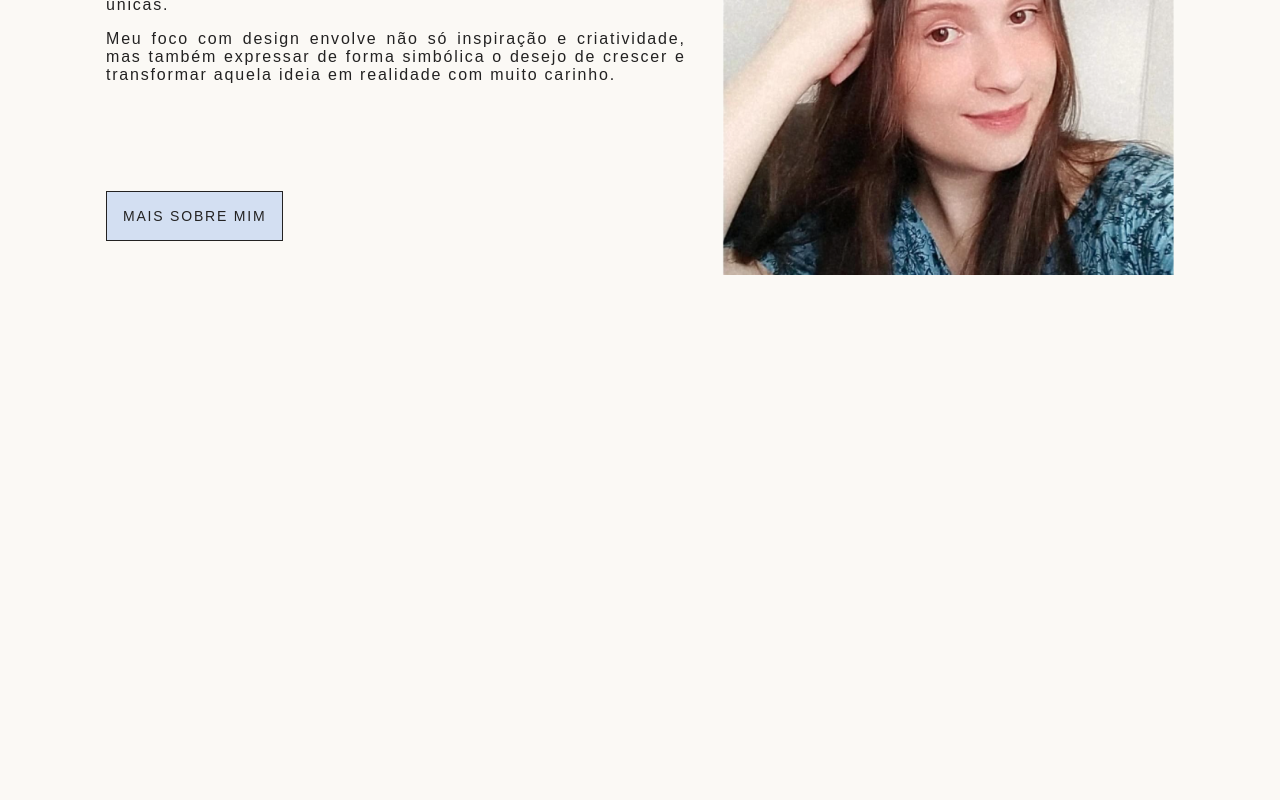
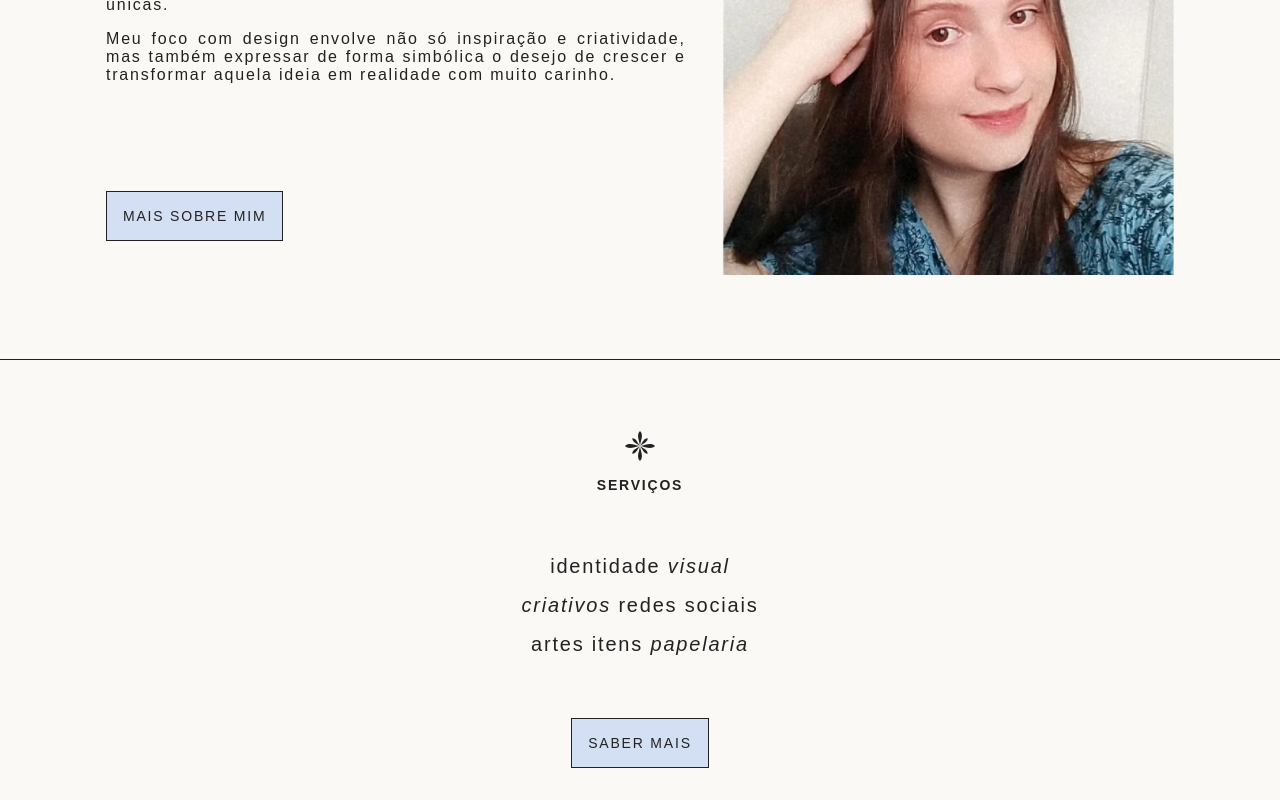
Before and after one commit to PedroVignotto/LeBueno, a Next.js app: page / in a window 1280 px wide. Shown: the part 1209-2009 px from the top of the page. Before the commit the page ends 1488 px from the top, so only its background shows below. Built offline with nearby package versions, Linux system fonts and the light colour scheme; a web font is replaced by a local one.

Commit message:
feat: add service section on home page

```diff
--- a/src/pages/index.tsx
+++ b/src/pages/index.tsx
@@ -1,4 +1,6 @@
-import { HeroContainer, HeroContent, BackgroundAbout, AboutContainer, AboutContent } from '../styles/pages/home'
+import { Button } from '../components'
+
+import { HeroContainer, HeroContent, BackgroundAbout, AboutContainer, AboutContent, ServiceContainer, ServiceContent } from '../styles/pages/home'
 
 import Head from 'next/head'
 import Image from 'next/image'
@@ -33,13 +35,33 @@ export default function Home() {
               <p>Sou uma empreendedora e designer de marcas afetivas há quase 4 anos. Amo trabalhar com marcas de mulheres inspiradoras e únicas.</p>
               <p>Meu foco com design envolve não só inspiração e criatividade, mas também expressar de forma simbólica o desejo de crescer e transformar aquela ideia em realidade com muito carinho.</p>
             </div>
-            <button>mais sobre mim</button>
+            <Button>mais sobre mim</Button>
           </section>
           <aside>
             <Image src="/images/photo-profile.png" alt="Eu" width={500} height={550} />
           </aside>
         </AboutContent>
       </AboutContainer>
+      <ServiceContainer>
+        <ServiceContent>
+          <div>
+            <Image src="/images/logo-symbol-black.svg" alt="Simbolo" width={30} height={30} />
+            <h3>serviços</h3>
+          </div>
+          <ul>
+            <li>
+              <p>identidade <span>visual</span></p>
+            </li>
+            <li>
+              <p><span>criativos</span> redes sociais</p>
+            </li>
+            <li>
+              <p>artes itens <span>papelaria</span></p>
+            </li>
+          </ul>
+          <Button>saber mais</Button>
+        </ServiceContent>
+      </ServiceContainer>
     </>
   )
 }
--- a/src/styles/pages/home.ts
+++ b/src/styles/pages/home.ts
@@ -145,19 +145,6 @@ export const AboutContent = styled.div`
 
     button {
       margin-top: 2rem;
-      text-transform: uppercase;
-      font-size: 0.875rem;
-      font-weight: 400;
-      letter-spacing: 1.8px;
-      color: ${colors.black};
-      background: ${colors.blue};
-      border: 1px solid ${colors.black};
-      padding: 1rem;
-      width: auto;
-
-      &:hover {
-        background: ${darken(0.07, colors.blue)}
-      }
     }
   }
 
@@ -198,3 +185,67 @@ export const AboutContent = styled.div`
     }
   }
 `
+
+export const ServiceContainer = styled.div`
+  border-top: 1px solid ${colors.black};
+  margin-top: 5rem;
+`
+
+export const ServiceContent = styled.section`
+  display: flex;
+  flex-direction: column;
+  align-items: center;
+  justify-content: space-around;
+  max-width: 1100px;
+  height: 400px;
+  margin: 2.5rem auto 0 auto;
+  padding: 0 1rem;
+
+  div {
+    display: flex;
+    flex-direction: column;
+    align-items: center;
+
+    h3 {
+      font-size: 0.875rem;
+      text-transform: uppercase;
+      font-weight: 600;
+      color: ${colors.black};
+      letter-spacing: 1.8px;
+      margin-top: 1rem;
+    }
+  }
+
+  ul {
+    display: flex;
+    flex-direction: column;
+    align-items: center;
+
+    li {
+      p {
+        font-size: 1.25rem;
+        font-weight: 400;
+        color: ${colors.black};
+        letter-spacing: 1.8px;
+
+        span {
+          font-style: italic;
+        }
+      }
+
+      + li {
+        margin-top: 1rem;
+      }
+    }
+  }
+
+  @media (max-width: 300px) {
+    ul {
+      li {
+        p {
+          font-size: 1rem;
+        }
+      }
+    }
+  }
+`
```
